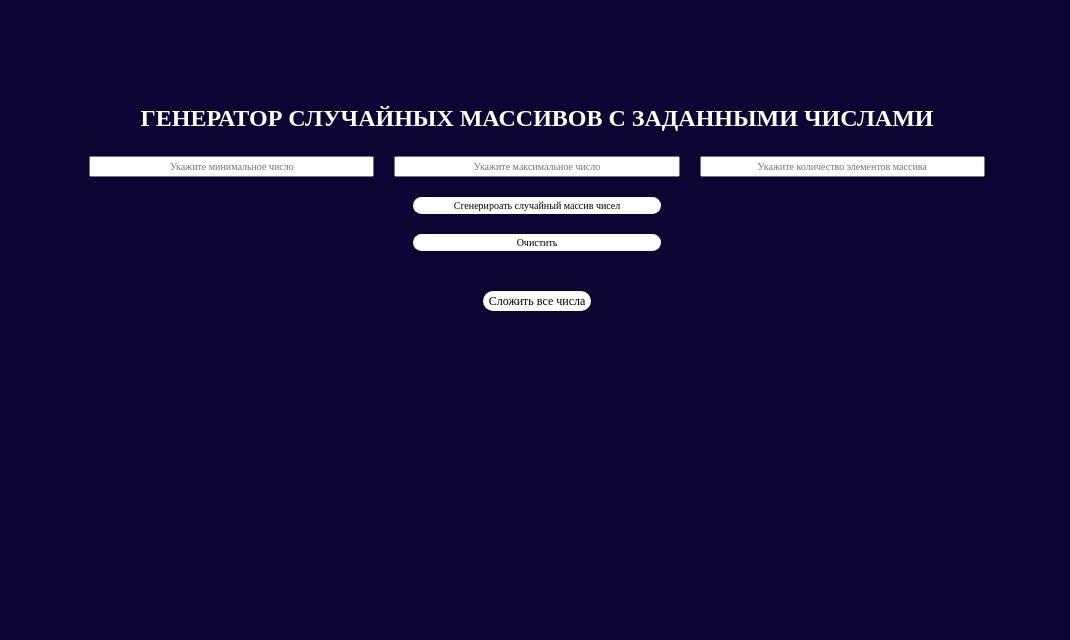
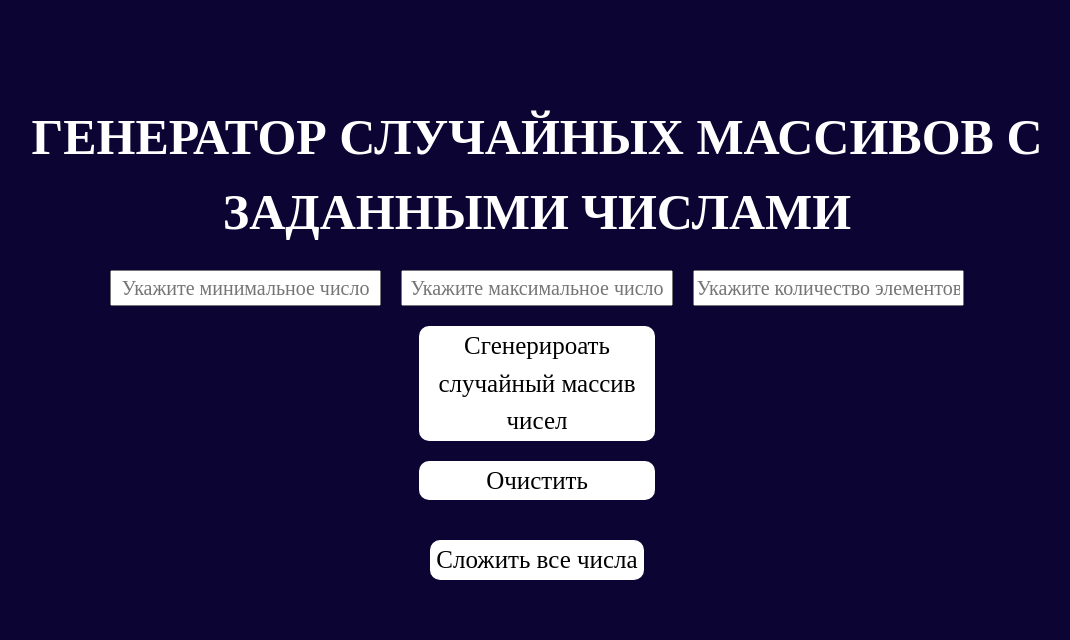
Before and after one commit to k0ffeun1/generator, a plain HTML site: page index.html in a window 1280 px wide. Shown: the whole page, without its empty margins (103-1173 px from the left). Drawn offline with Linux system fonts and the light colour scheme; a web font is replaced by a local one.

Commit message:
Add files via upload

```diff
--- a/css/style.css
+++ b/css/style.css
@@ -37,13 +37,14 @@ body button {
   background-color: white;
   border: none;
   border-radius: 10px;
+  font-size: 25px;
 }
 
 .instructions {
   width: 100%;
   padding-top: 100px;
-  padding-left: 20px;
-  padding-right: 20px;
+  padding-left: 50px;
+  padding-right: 50px;
 }
 
 h1 {
@@ -51,6 +52,7 @@ h1 {
   text-transform: uppercase;
   color: white;
   margin-bottom: 20px;
+  font-size: 50px;
 }
 
 form {
@@ -80,6 +82,7 @@ form button {
       flex-basis: 23%;
   text-align: center;
   outline: none;
+  font-size: 20px;
 }
 
 .inputs__block input:focus {
@@ -111,7 +114,7 @@ button {
 }
 
 #itog {
-  font-size: 25px;
+  font-size: 30px;
   color: white;
   height: 37.5px;
 }
```
